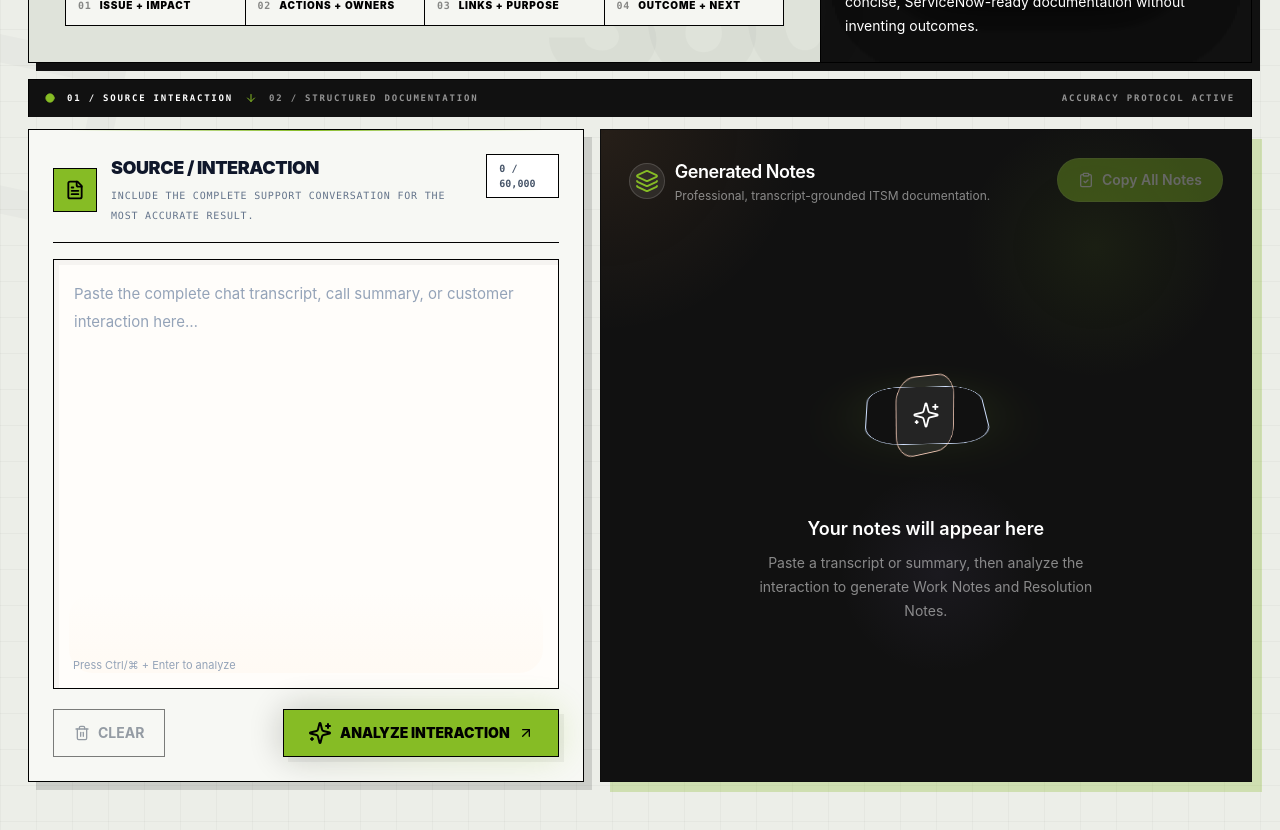
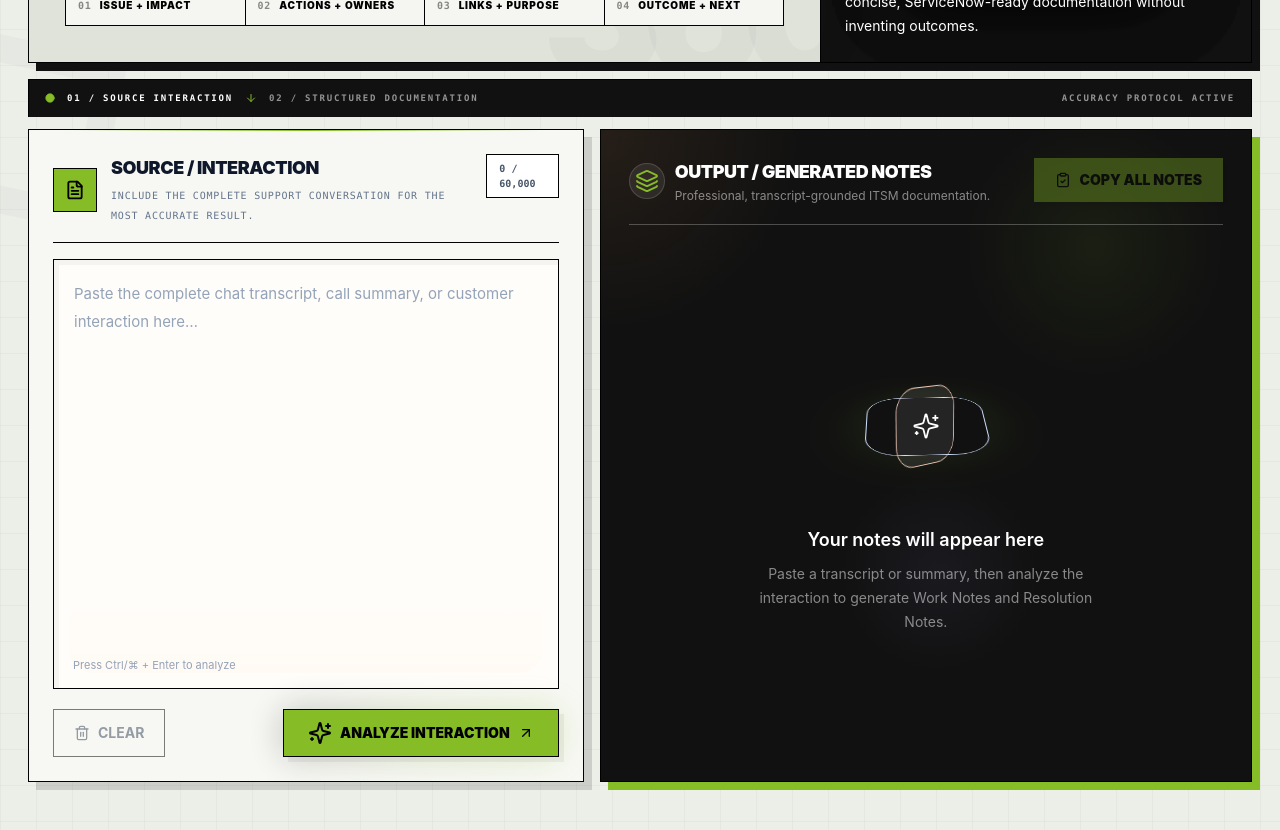
Before and after one commit to Adnxnn/Deloitte-Documentation-Support, a Next.js app: page / in a window 1280 px wide. Shown: the part 480-1310 px from the top of the page. Built offline with nearby package versions, Linux system fonts and the light colour scheme.

Commit message:
Refine maximalist interface: components/documentation/OutputCards.tsx

```diff
--- a/components/documentation/OutputCards.tsx
+++ b/components/documentation/OutputCards.tsx
@@ -104,21 +104,21 @@ export function OutputCards() {
       initial={{ opacity: 0, y: 18 }}
       animate={{ opacity: 1, y: 0 }}
       transition={{ duration: 0.6, delay: 0.06, ease: "easeOut" }}
-      className="relative isolate min-h-[640px] overflow-hidden border border-black/20 bg-[#111] text-white shadow-[10px_10px_0_rgba(134,188,37,0.28)]"
+      className="relative isolate min-h-[640px] overflow-hidden border border-black bg-[#111] text-white shadow-[8px_8px_0_#86bc25]"
       aria-labelledby="results-heading"
     >
       <ResultsBackdrop />
 
       <div className="relative z-10 flex min-h-[640px] flex-col p-5 sm:p-6 lg:p-7">
-        <div className="mb-5 flex flex-col gap-4 sm:flex-row sm:items-start sm:justify-between">
+        <div className="mb-5 flex flex-col gap-4 border-b border-white/25 pb-5 sm:flex-row sm:items-start sm:justify-between">
           <div>
             <div className="flex items-center gap-2.5">
               <div className="flex h-9 w-9 items-center justify-center rounded-xl border border-white/15 bg-white/[0.08] shadow-[0_12px_30px_-22px_rgba(25,38,67,0.28)]">
                 <Layers3 className="h-4.5 w-4.5 text-[#86bc25]" strokeWidth={1.8} />
               </div>
               <div>
-                <h2 id="results-heading" className="text-base font-semibold tracking-tight text-white sm:text-lg">
-                  Generated Notes
+                <h2 id="results-heading" className="text-base font-black uppercase tracking-[-0.025em] text-white sm:text-lg">
+                  Output / Generated Notes
                 </h2>
                 <p className="mt-0.5 text-xs text-white/50">Professional, transcript-grounded ITSM documentation.</p>
               </div>
@@ -129,7 +129,7 @@ export function OutputCards() {
             type="button"
             onClick={() => void copy("all")}
             disabled={!output || isGenerating}
-            className="h-11 rounded-2xl border border-white/15 bg-[#86bc25] px-5 font-semibold text-white shadow-[0_14px_38px_-18px_rgba(93,129,14,0.55)] hover:brightness-105 focus-visible:ring-2 focus-visible:ring-[#86bc25]/60 disabled:opacity-35"
+            className="h-11 rounded-none border border-[#86bc25] bg-[#86bc25] px-5 font-black uppercase text-black shadow-[4px_4px_0_rgba(255,255,255,0.18)] hover:-translate-y-0.5 hover:brightness-105 focus-visible:ring-2 focus-visible:ring-[#86bc25]/60 disabled:opacity-35"
           >
             {copied === "all" ? <Check className="h-4 w-4" /> : <ClipboardCheck className="h-4 w-4" />}
             {copied === "all" ? "Copied successfully" : "Copy All Notes"}
@@ -256,7 +256,7 @@ function NotesCard({ title, icon: Icon, accent, action, children }: NotesCardPro
     <motion.article
       whileHover={{ y: -2 }}
       transition={{ duration: 0.25 }}
-      className="group relative overflow-hidden rounded-[24px] border border-white/15 bg-white/[0.06] shadow-[0_18px_54px_-34px_rgba(25,38,67,0.26)]"
+      className="group relative overflow-hidden border border-white/25 bg-white/[0.055] shadow-[5px_5px_0_rgba(134,188,37,0.12)]"
     >
       <div aria-hidden className={`pointer-events-none absolute inset-0 bg-gradient-to-br ${tones.glow}`} />
       <div aria-hidden className={`pointer-events-none absolute inset-x-12 top-0 h-px bg-gradient-to-r from-transparent ${tones.line} to-transparent`} />
@@ -266,7 +266,7 @@ function NotesCard({ title, icon: Icon, accent, action, children }: NotesCardPro
             <div className="flex h-9 w-9 items-center justify-center rounded-xl border border-white/15 bg-white/[0.08]">
               <Icon className={`h-4.5 w-4.5 ${tones.icon}`} strokeWidth={1.8} />
             </div>
-            <h3 className="font-semibold tracking-tight text-white">{title}</h3>
+            <h3 className="font-black uppercase tracking-[-0.02em] text-white">{title}</h3>
           </div>
           {action}
         </div>
@@ -304,7 +304,7 @@ function CopyButton({ label, copied, onClick }: { label: string; copied: boolean
       type="button"
       onClick={onClick}
       aria-label={label}
-      className="inline-flex h-9 items-center gap-2 rounded-xl border border-white/15 bg-white/[0.08] px-3 text-xs font-medium text-white/70 transition hover:border-[#cfc4bb] hover:bg-[#86bc25] hover:text-white focus-visible:outline-none focus-visible:ring-2 focus-visible:ring-[#86bc25]/35"
+      className="inline-flex h-9 items-center gap-2 border border-white/20 bg-white/[0.08] px-3 font-mono text-[10px] font-bold uppercase text-white/70 transition hover:border-[#86bc25] hover:bg-[#86bc25] hover:text-black focus-visible:outline-none focus-visible:ring-2 focus-visible:ring-[#86bc25]/35"
     >
       {copied ? <Check className="h-3.5 w-3.5 text-emerald-500" /> : <Copy className="h-3.5 w-3.5" />}
       <span className="hidden sm:inline">{copied ? "Copied" : "Copy"}</span>
```
